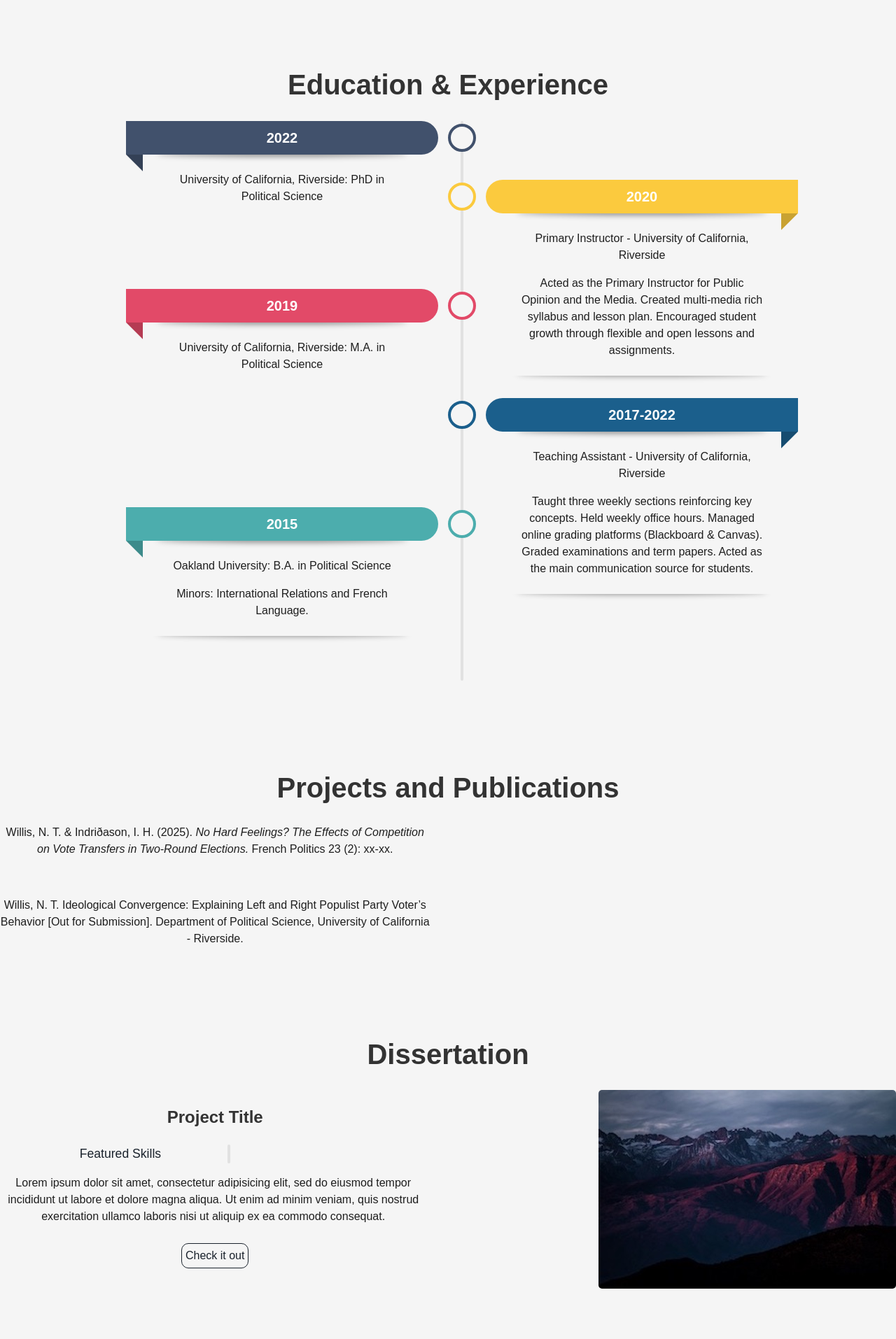
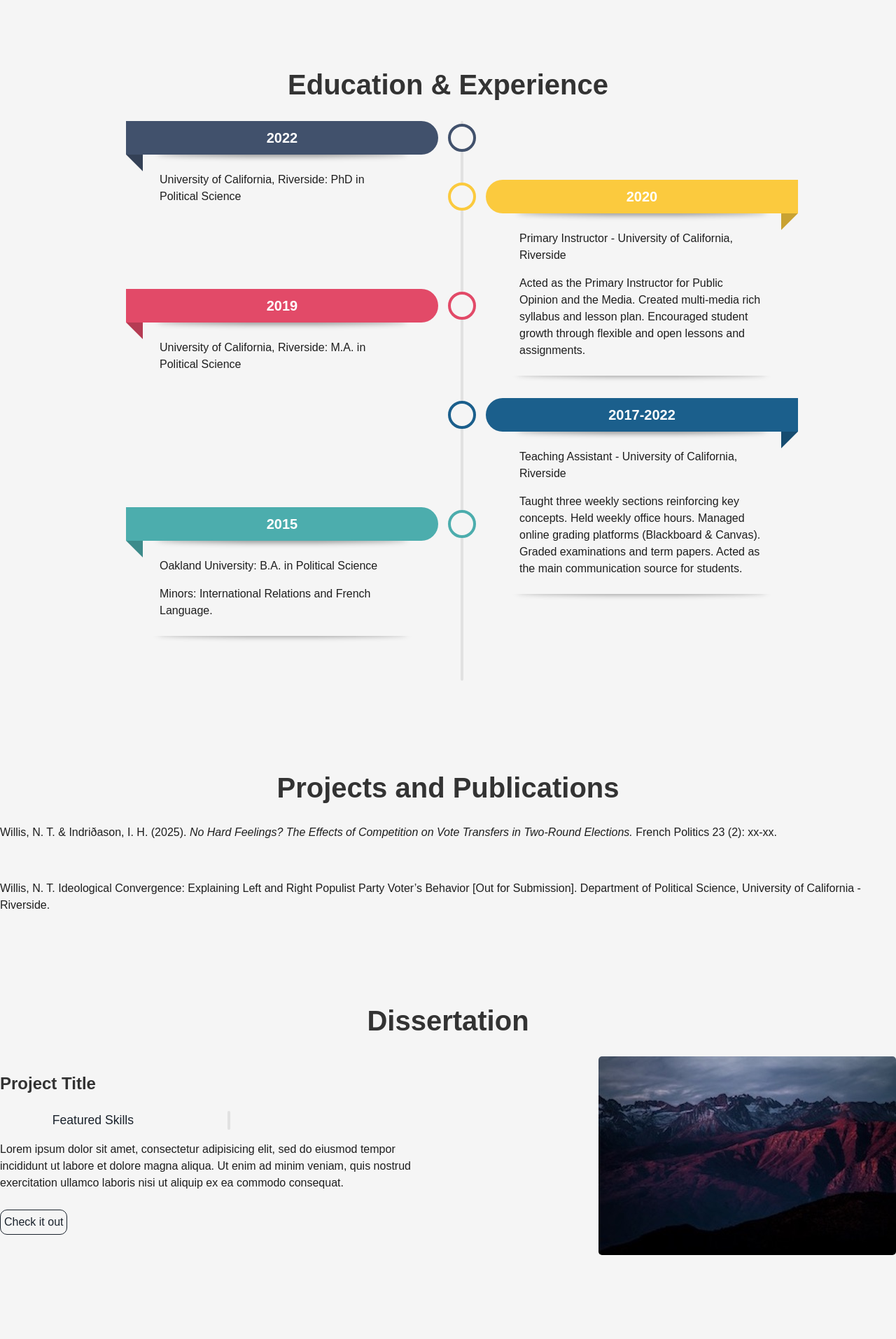
Before and after one commit to SimplyWillis/nicholastwillis, a Jekyll site: the page built from index.html, in a window 1280 px wide. Shown: the part 1443-3357 px from the top of the page at 70% size. Built offline with Jekyll 4.4.1, drawn with Linux system fonts in a browser that asks for light colours.

Commit message:
centering issues

```diff
--- a/_includes/header.html
+++ b/_includes/header.html
@@ -1,7 +1,3 @@
-<head>
-  <link rel="stylesheet" href="https://cdnjs.cloudflare.com/ajax/libs/font-awesome/4.7.0/css/font-awesome.min.css">
-  </head>
-
 <div id="particles-js">
   <div class="header">
       <h1>
--- a/_includes/projectsandpublications.html
+++ b/_includes/projectsandpublications.html
@@ -1,12 +1,10 @@
 <head>
   <style>
-div {text-align: center;}
+
 </style>
 </head>
 
   <h1> Projects and Publications </h1>
-  <div class="contents">
     <p> Willis, N. T. & Indriðason, I. H. (2025). <i>No Hard Feelings? The Effects of Competition on Vote Transfers in Two-Round Elections. </i> French Politics 23 (2): xx-xx.   </p>
     <br>
     <p> Willis, N. T. Ideological Convergence: Explaining Left and Right Populist Party Voter’s Behavior [Out for Submission]. Department of Political Science, University of California - Riverside.  </p>
-  </div>
```
